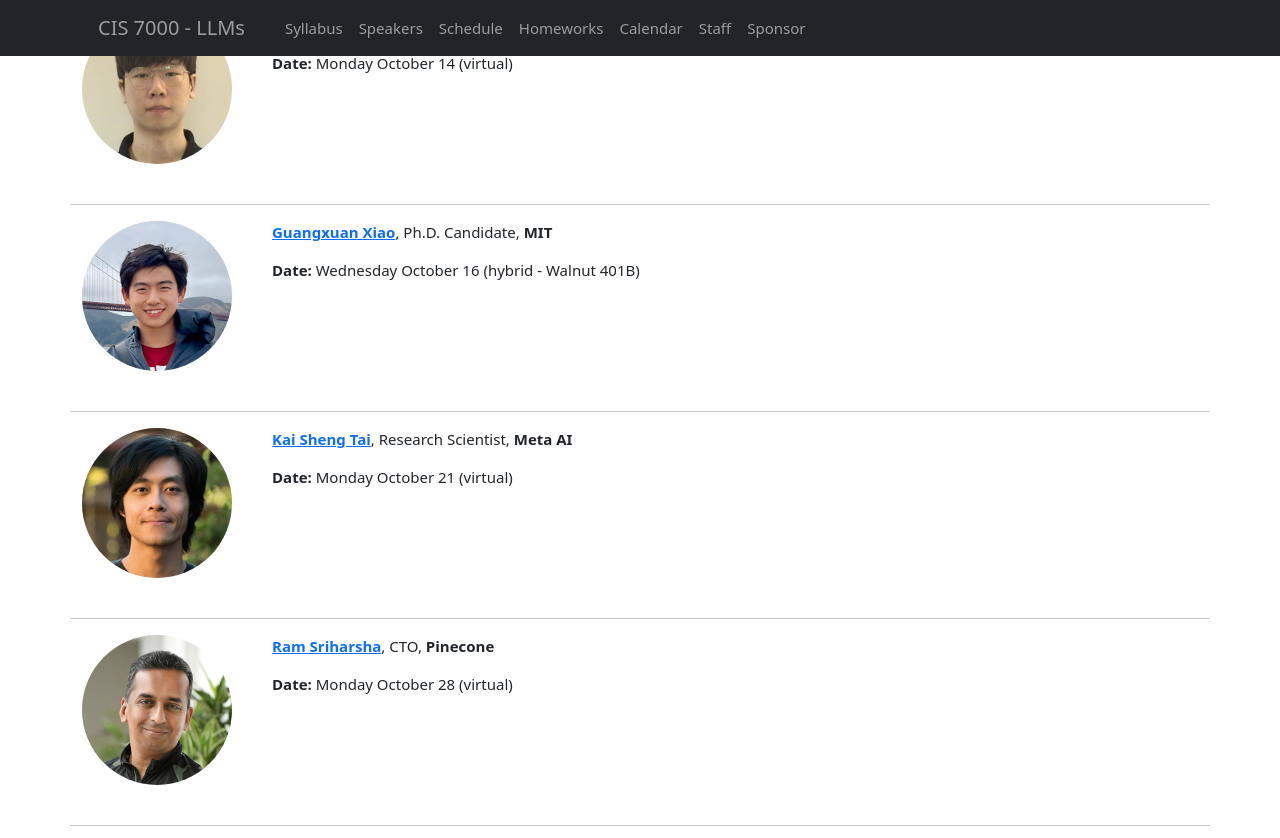
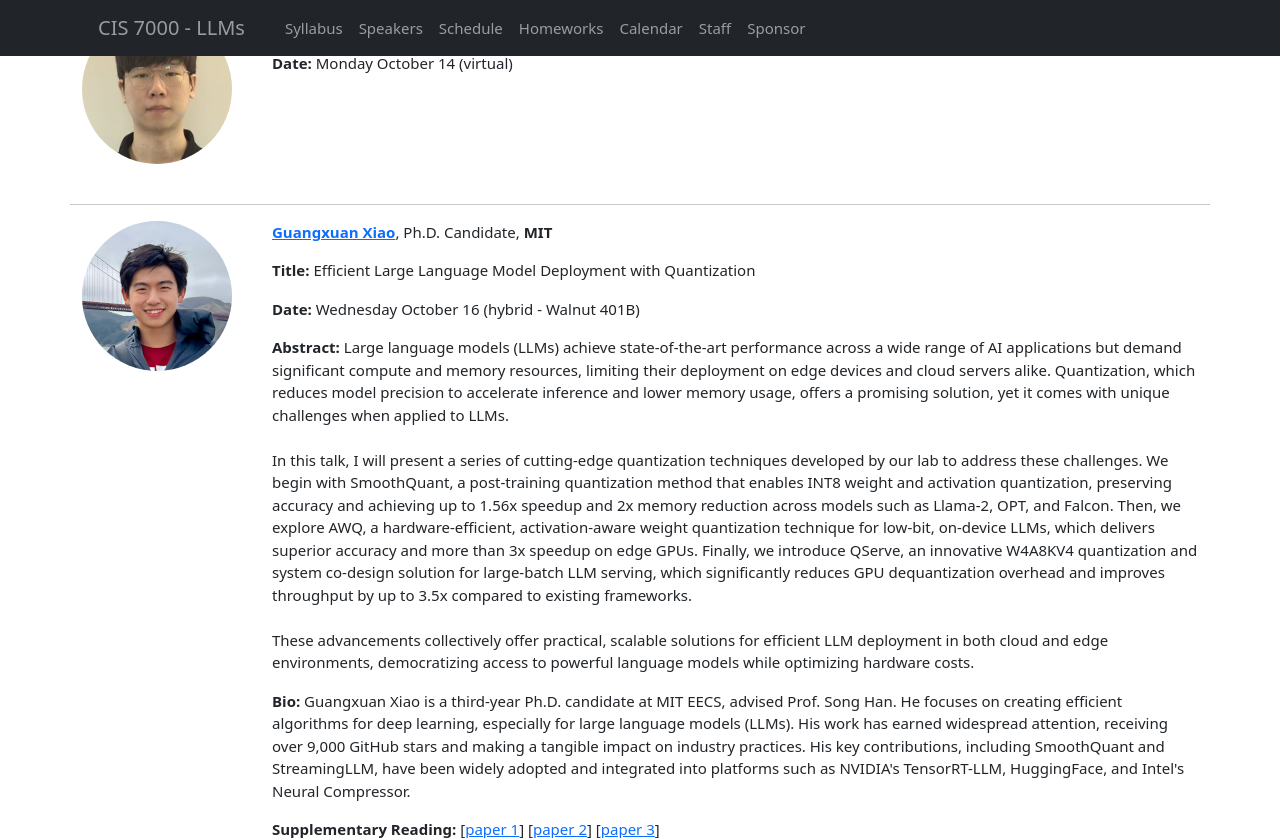
Before and after one commit to llm-class/llm-class.github.io, a Jekyll site: the page built from speakers.html, in a window 1280 px wide and 1400 px high, scrolled down 1985 px, cut to the strip 0-838 px from the top of the window. Built offline with Jekyll 4.4.1, drawn with Linux system fonts in a browser that asks for light colours.

Commit message:
add details of Guangxuan's talk

```diff
--- a/_data/speakers.yml
+++ b/_data/speakers.yml
@@ -56,7 +56,11 @@
   position: "Ph.D. Candidate"
   affiliation: "MIT"
   image: "images/guangxuan_xiao.jpg"
+  title: "Efficient Large Language Model Deployment with Quantization"
   date: "Wednesday October 16 (hybrid - Walnut 401B)"
+  abstract: "Large language models (LLMs) achieve state-of-the-art performance across a wide range of AI applications but demand significant compute and memory resources, limiting their deployment on edge devices and cloud servers alike. Quantization, which reduces model precision to accelerate inference and lower memory usage, offers a promising solution, yet it comes with unique challenges when applied to LLMs.<br><br> In this talk, I will present a series of cutting-edge quantization techniques developed by our lab to address these challenges. We begin with SmoothQuant, a post-training quantization method that enables INT8 weight and activation quantization, preserving accuracy and achieving up to 1.56x speedup and 2x memory reduction across models such as Llama-2, OPT, and Falcon. Then, we explore AWQ, a hardware-efficient, activation-aware weight quantization technique for low-bit, on-device LLMs, which delivers superior accuracy and more than 3x speedup on edge GPUs. Finally, we introduce QServe, an innovative W4A8KV4 quantization and system co-design solution for large-batch LLM serving, which significantly reduces GPU dequantization overhead and improves throughput by up to 3.5x compared to existing frameworks.<br><br> These advancements collectively offer practical, scalable solutions for efficient LLM deployment in both cloud and edge environments, democratizing access to powerful language models while optimizing hardware costs."
+  bio: "Guangxuan Xiao is a third-year Ph.D. candidate at MIT EECS, advised Prof. Song Han. He focuses on creating efficient algorithms for deep learning, especially for large language models (LLMs). His work has earned widespread attention, receiving over 9,000 GitHub stars and making a tangible impact on industry practices. His key contributions, including SmoothQuant and StreamingLLM, have been widely adopted and integrated into platforms such as NVIDIA's TensorRT-LLM, HuggingFace, and Intel's Neural Compressor."
+  notes: "<b>Supplementary Reading:</b> [<a href=\"https://arxiv.org/abs/2211.10438\">paper 1</a>] [<a href=\"https://arxiv.org/abs/2306.00978\">paper 2</a>] [<a href=\"https://arxiv.org/abs/2405.04532\">paper 3</a>]"
 
 - name: "Kai Sheng Tai"
   url: "https://kaishengtai.github.io/"
```
